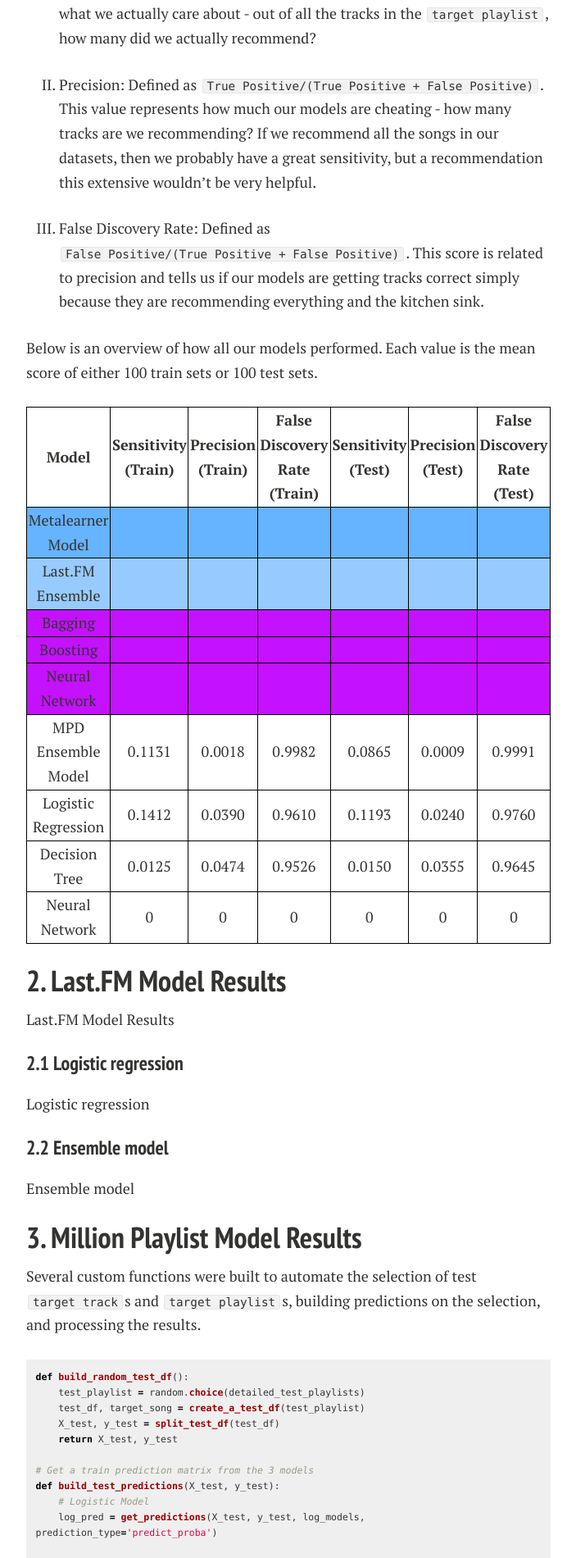
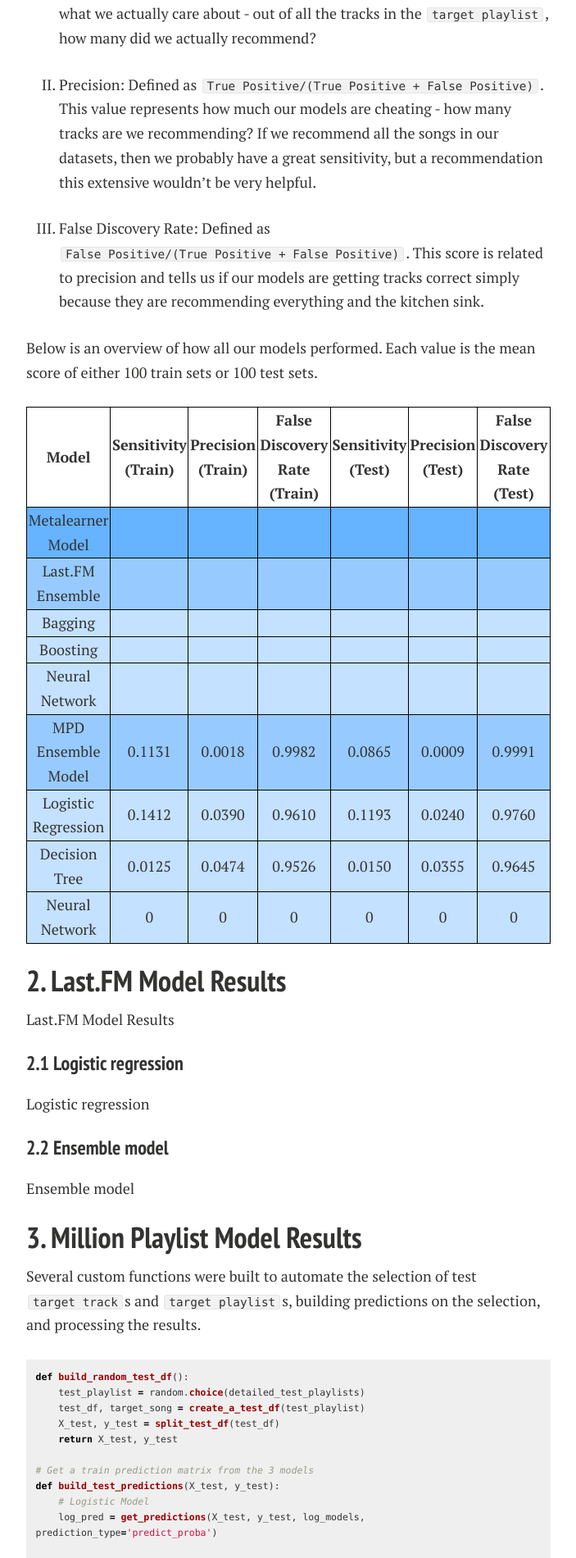
Before and after one commit to lyannaliu/lyannaliu.github.io, a Jekyll site: the page built from resultsandconclusion.md, in a window 1280 px wide. Shown: the part 740-2640 px from the top of the page at 82% size, without its empty margins (288-991 px from the left). Built offline with Jekyll 4.4.1, drawn with Linux system fonts in a browser that asks for light colours; nearby versions of some CDN libraries.

Commit message:
Update resultsandconclusion.md

```diff
--- a/resultsandconclusion.md
+++ b/resultsandconclusion.md
@@ -69,7 +69,7 @@ Below is an overview of how all our models performed. Each value is the mean sco
       <td> </td>
       <td> </td>
     </tr>
-    <tr align="center" bgcolor="#C411FF">
+    <tr align="center" bgcolor="#C4E1FF">
       <td>Bagging</td>
       <td> </td>
       <td> </td>
@@ -78,7 +78,7 @@ Below is an overview of how all our models performed. Each value is the mean sco
       <td> </td>
       <td> </td>
     </tr>
-    <tr align="center" bgcolor="#C411FF">
+    <tr align="center" bgcolor="#C4E1FF">
       <td>Boosting</td>
       <td> </td>
       <td> </td>
@@ -87,7 +87,7 @@ Below is an overview of how all our models performed. Each value is the mean sco
       <td> </td>
       <td> </td>
     </tr>
-    <tr align="center" bgcolor="#C411FF">
+    <tr align="center" bgcolor="#C4E1FF">
       <td>Neural Network</td>
       <td> </td>
       <td> </td>
@@ -96,7 +96,7 @@ Below is an overview of how all our models performed. Each value is the mean sco
       <td> </td>
       <td> </td>
     </tr>
-    <tr align="center">
+    <tr align="center" bgcolor="#97CBFF">
       <td> MPD Ensemble Model</td>
       <td> 0.1131</td>
       <td> 0.0018</td>
@@ -105,7 +105,7 @@ Below is an overview of how all our models performed. Each value is the mean sco
       <td> 0.0009</td>
       <td> 0.9991</td>
     </tr>
-    <tr align="center">
+    <tr align="center" bgcolor="#C4E1FF">
       <td>Logistic Regression</td>
       <td> 0.1412</td>
       <td> 0.0390</td>
@@ -114,7 +114,7 @@ Below is an overview of how all our models performed. Each value is the mean sco
       <td> 0.0240</td>
       <td> 0.9760</td>
     </tr>
-    <tr align="center">
+    <tr align="center" bgcolor="#C4E1FF">
       <td>Decision Tree</td>
       <td> 0.0125</td>
       <td> 0.0474</td>
@@ -123,7 +123,7 @@ Below is an overview of how all our models performed. Each value is the mean sco
       <td> 0.0355</td>
       <td> 0.9645</td>
     </tr>
-    <tr align="center">
+    <tr align="center" bgcolor="#C4E1FF">
       <td>Neural Network</td>
       <td> 0</td>
       <td> 0</td>
```
